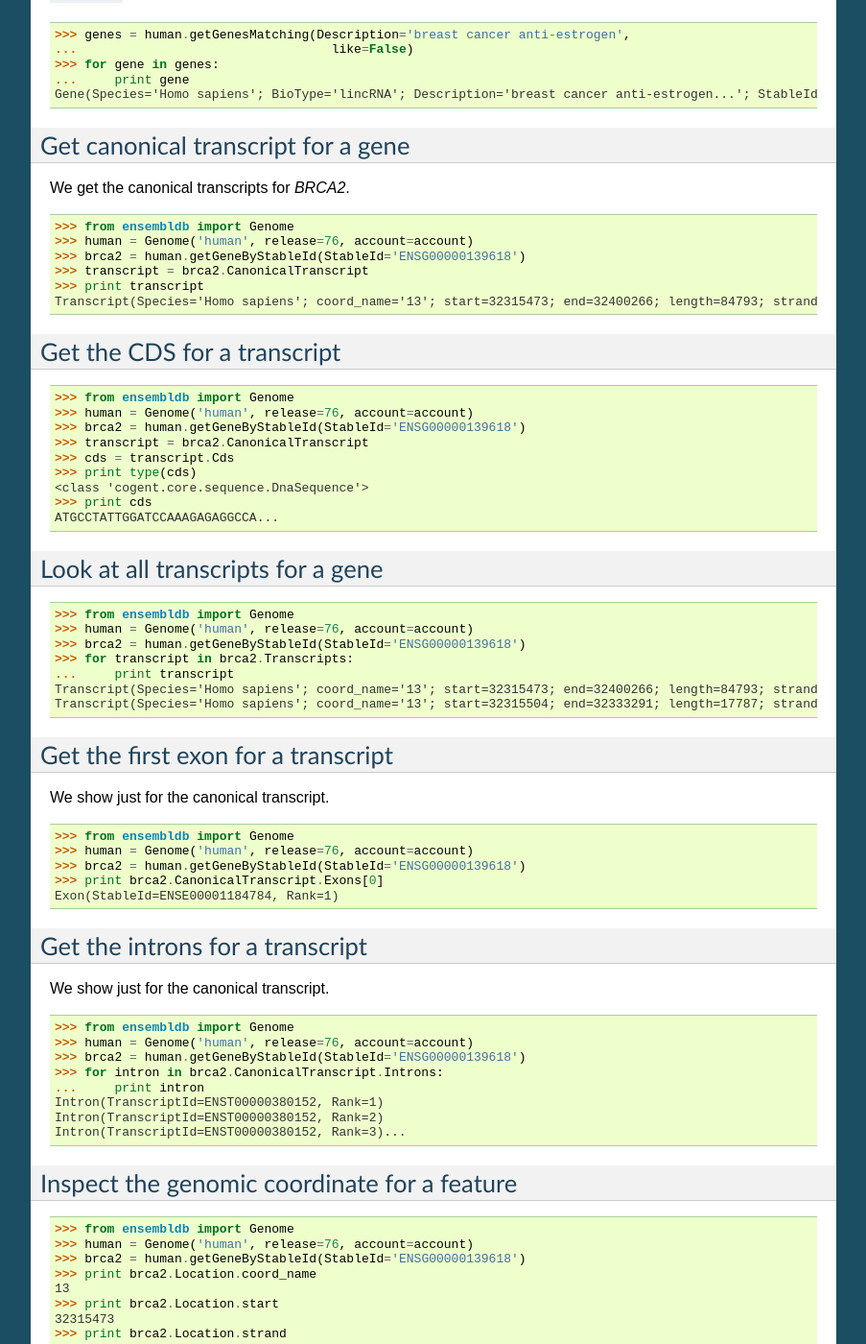
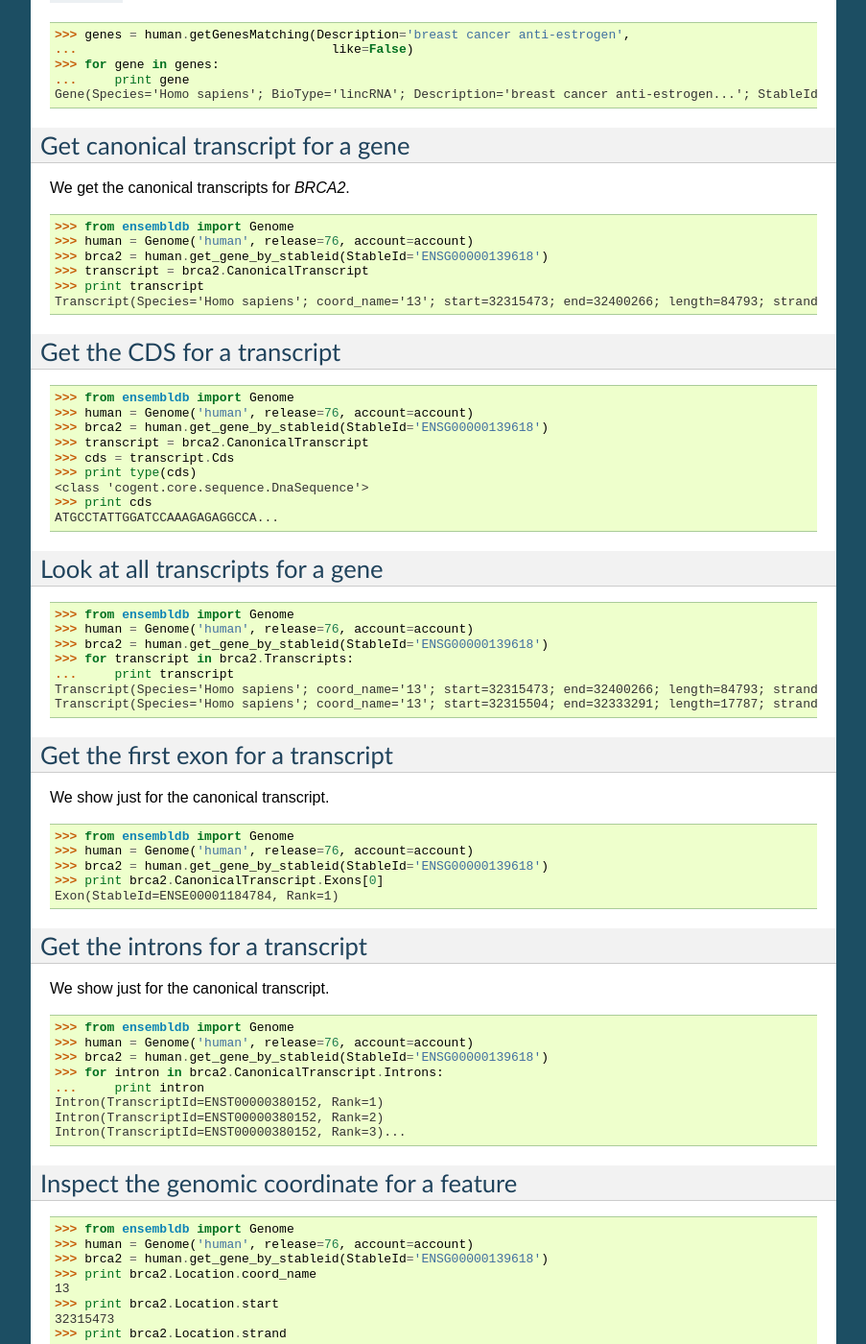
Before and after one commit to cogent3/ensembldb3, a Sphinx documentation site: the page built from doc/ensembl_snips.rst, in a window 1280 px wide and 1400 px high, scrolled down 1951 px. Shown: the whole window at 96% size, without its empty margins (198-1101 px from the left). Built offline with Sphinx 7.4.7, drawn with Linux system fonts in a browser that asks for light colours; formulas are drawn with MathJax 3; some of the changed text lies outside the part shown.

Commit message:
get_gene_by_stableid to get_gene_by_stableid

```diff
--- a/doc/ensembl_snips.rst
+++ b/doc/ensembl_snips.rst
@@ -109,7 +109,7 @@ We use the stable ID for *BRCA2*.
 
     >>> from ensembldb import Genome
     >>> human = Genome('human', release=76, account=account)
-    >>> gene = human.getGeneByStableId(StableId='ENSG00000139618')
+    >>> gene = human.get_gene_by_stableid(StableId='ENSG00000139618')
     >>> print gene
     Gene(Species='Homo sapiens'; BioType='protein_coding'; Description='breast cancer 2,...'; StableId='ENSG00000139618'; Status='KNOWN'; Symbol='BRCA2')
 
@@ -146,7 +146,7 @@ We get the canonical transcripts for *BRCA2*.
 
     >>> from ensembldb import Genome
     >>> human = Genome('human', release=76, account=account)
-    >>> brca2 = human.getGeneByStableId(StableId='ENSG00000139618')
+    >>> brca2 = human.get_gene_by_stableid(StableId='ENSG00000139618')
     >>> transcript = brca2.CanonicalTranscript
     >>> print transcript
     Transcript(Species='Homo sapiens'; coord_name='13'; start=32315473; end=32400266; length=84793; strand='+')
@@ -158,7 +158,7 @@ Get the CDS for a transcript
 
     >>> from ensembldb import Genome
     >>> human = Genome('human', release=76, account=account)
-    >>> brca2 = human.getGeneByStableId(StableId='ENSG00000139618')
+    >>> brca2 = human.get_gene_by_stableid(StableId='ENSG00000139618')
     >>> transcript = brca2.CanonicalTranscript
     >>> cds = transcript.Cds
     >>> print type(cds)
@@ -173,7 +173,7 @@ Look at all transcripts for a gene
 
     >>> from ensembldb import Genome
     >>> human = Genome('human', release=76, account=account)
-    >>> brca2 = human.getGeneByStableId(StableId='ENSG00000139618')
+    >>> brca2 = human.get_gene_by_stableid(StableId='ENSG00000139618')
     >>> for transcript in brca2.Transcripts:
     ...     print transcript
     Transcript(Species='Homo sapiens'; coord_name='13'; start=32315473; end=32400266; length=84793; strand='+')
@@ -188,7 +188,7 @@ We show just for the canonical transcript.
 
     >>> from ensembldb import Genome
     >>> human = Genome('human', release=76, account=account)
-    >>> brca2 = human.getGeneByStableId(StableId='ENSG00000139618')
+    >>> brca2 = human.get_gene_by_stableid(StableId='ENSG00000139618')
     >>> print brca2.CanonicalTranscript.Exons[0]
     Exon(StableId=ENSE00001184784, Rank=1)
 
@@ -201,7 +201,7 @@ We show just for the canonical transcript.
 
     >>> from ensembldb import Genome
     >>> human = Genome('human', release=76, account=account)
-    >>> brca2 = human.getGeneByStableId(StableId='ENSG00000139618')
+    >>> brca2 = human.get_gene_by_stableid(StableId='ENSG00000139618')
     >>> for intron in brca2.CanonicalTranscript.Introns:
     ...     print intron
     Intron(TranscriptId=ENST00000380152, Rank=1)
@@ -216,7 +216,7 @@ Inspect the genomic coordinate for a feature
 
     >>> from ensembldb import Genome
     >>> human = Genome('human', release=76, account=account)
-    >>> brca2 = human.getGeneByStableId(StableId='ENSG00000139618')
+    >>> brca2 = human.get_gene_by_stableid(StableId='ENSG00000139618')
     >>> print brca2.Location.coord_name
     13
     >>> print brca2.Location.start
@@ -270,7 +270,7 @@ We find the genetic variants for the canonical transcript of *BRCA2*.
 
     >>> from ensembldb import Genome
     >>> human = Genome('human', release=76, account=account)
-    >>> brca2 = human.getGeneByStableId(StableId='ENSG00000139618')
+    >>> brca2 = human.get_gene_by_stableid(StableId='ENSG00000139618')
     >>> transcript = brca2.CanonicalTranscript
     >>> print transcript.Variants
     (<cogent.db.ensembl.region.Variation object at ...
@@ -329,7 +329,7 @@ We first get the syntenic region corresponding to human gene *BRCA2*.
     >>> from ensembldb import Compara
     >>> compara = Compara(['human', 'chimp', 'macaque'], release=76,
     ...                  account=account)
-    >>> human_brca2 = compara.Human.getGeneByStableId(StableId='ENSG00000139618')
+    >>> human_brca2 = compara.Human.get_gene_by_stableid(StableId='ENSG00000139618')
     >>> regions = compara.get_syntenic_regions(region=human_brca2, align_method='EPO', align_clade='primates')
     >>> for region in regions:
     ...     print region
```
Also changed, not shown: doc/query_ensembl.rst (+4 -4 lines), 5 other files.
